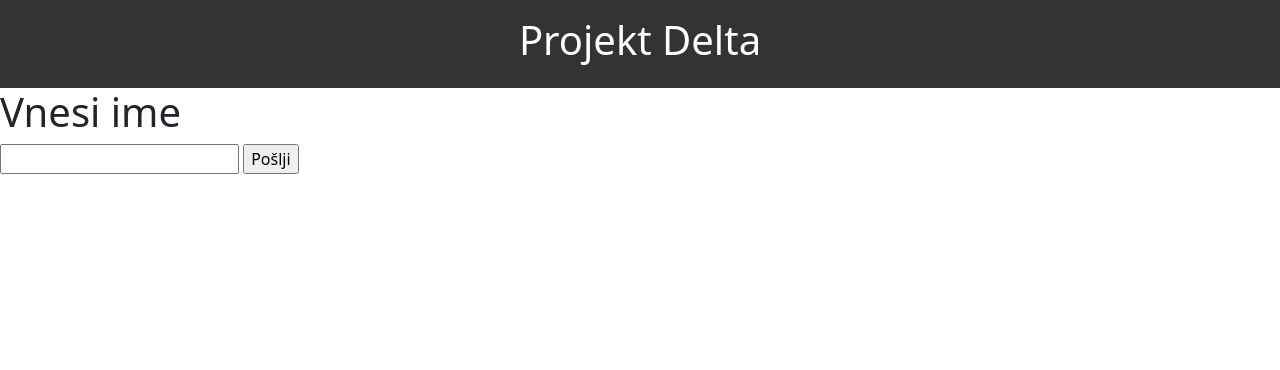
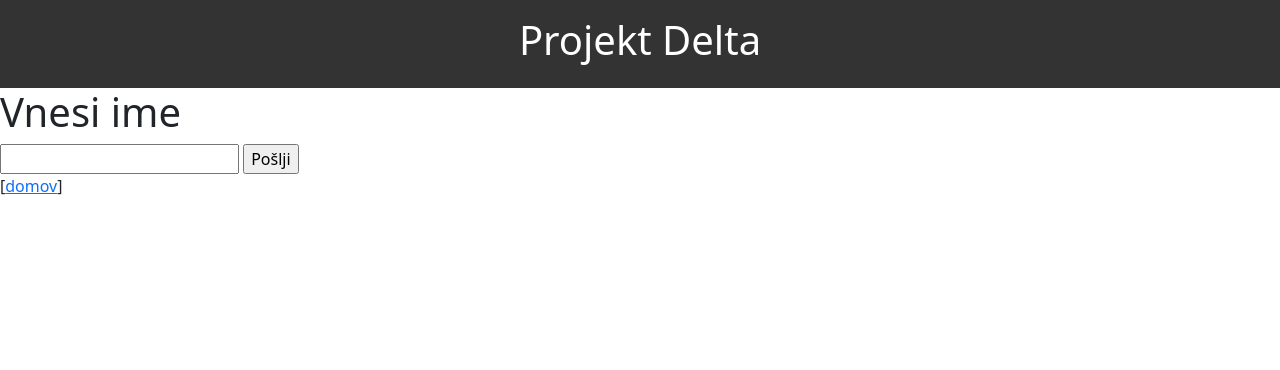
Before and after one commit to LilDomc/sv_delta, a Flask app: page /hello in a window 1280 px wide. Shown: the top 370 px of the page. Run offline with Flask 3, Linux system fonts and the light colour scheme; parts of the project's set-up code (start-up, migrations or seed data) failed here and were passed over.

Commit message:
Added the home button back

```diff
--- a/src/templates/base.html
+++ b/src/templates/base.html
@@ -17,6 +17,7 @@
     </header>
 
     {% block content %}{% endblock %}
+    <p>[<a href="/">domov</a>]</p>
 
     <footer>
         <p>&copy; 2025 Projekt Delta</p>
```
